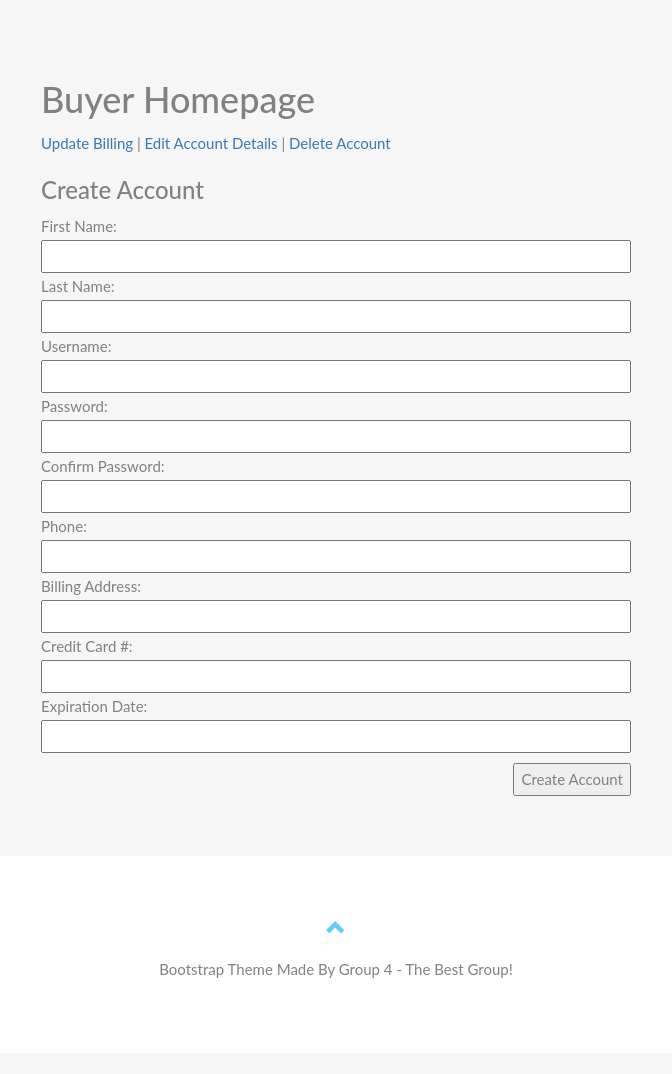
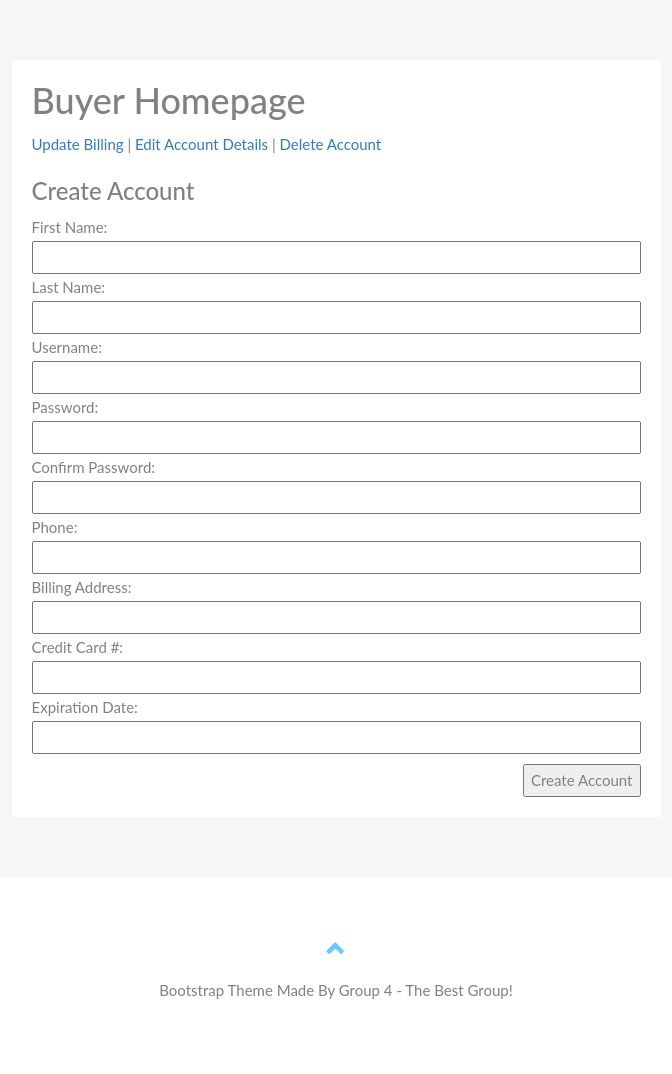
Before and after one commit to deanyuan97/Project-Group-4---IS-4460, a PHP site: page /buyerpage.php in a window 1280 px wide. Shown: the part 50-1124 px from the top of the page, without its empty margins (304-976 px from the left). Before the commit the page ends 1028 px from the top, so only its background shows below. Run offline with PHP 8.4, Linux system fonts and the light colour scheme; some libraries are stand-ins or nearby versions.

Commit message:
Further cleanup.

```diff
--- a/buyerpage.php
+++ b/buyerpage.php
@@ -18,7 +18,7 @@
 <?php include_once 'inc/nav.php' ?>
 
 	<main class="container-fluid text-left bg-grey">
-		<div class="container-slim">
+		<div class="container-slim bg-white">
 		<h1>Buyer Homepage</h1>
 		<p><a href="paymentupdate.html">Update Billing</a> | <a href="buyeredit.html">Edit Account Details</a> | <a href="buyerdelete.html">Delete Account</a></p>
 		<form method='post' action='buyerpage.php'>
@@ -42,6 +42,7 @@
 						Expiration Date:
 						<input type="text" name="ExpDate"><br>
 						<input type="submit" value="Create Account">
+						<div class='clear'></div>
 			</form>
 		</div>
 	</main>
--- a/inc/footer.php
+++ b/inc/footer.php
@@ -1,4 +1,4 @@
-<footer class="container-fluid text-center">
+<footer class="container-fluid text-center clear">
 <a href="#" title="To Top">
   <span class="glyphicon glyphicon-chevron-up"></span>
 </a>
--- a/styles.css
+++ b/styles.css
@@ -17,6 +17,7 @@
       font-weight: 400;
       margin-bottom: 30px;
   }
+  .clear { clear: both; }
   .jumbotron {
       background-color: #e6f7ff;
       color: #303030;
@@ -27,8 +28,9 @@
       padding: 60px 50px;
   }
   .container-slim {
-    width: 50%;
+    width: 55%;
     margin: 0 auto;
+    padding: 1px 20px 20px;
   }
   .container-slim input[type='text'], .container-slim input[type='password'] {
     width: 100%;
@@ -39,6 +41,9 @@
   }
   .bg-grey {
       background-color: #f6f6f6;
+  }
+  .bg-white {
+    background-color: #fff;
   }
   .logo-small {
       color: #f4511e;
```
